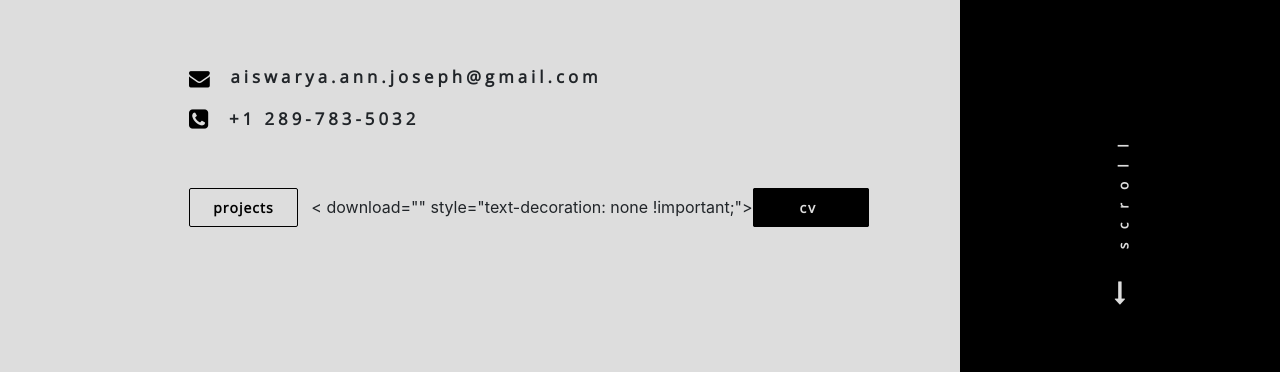
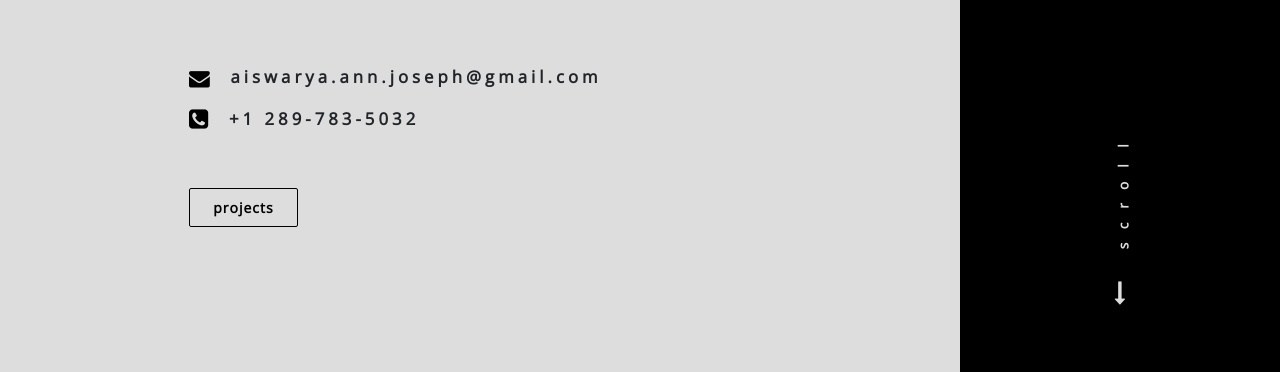
Before and after one commit to aiswarya1311/portfolio, a plain HTML site: page index.html in a window 1280 px wide. Shown: the part 428-800 px from the top of the page. Drawn offline with nearby package versions, Linux system fonts and the light colour scheme; a web font is replaced by a local one.

Commit message:
Update index.html

```diff
--- a/index.html
+++ b/index.html
@@ -51,10 +51,12 @@
                 <br>
                 <br>
                 <div class="btns"> <a href="#page4" style="text-decoration: none !important;"><span
-                            class="btnprojects">projects</span></a> &nbsp; < download=""
+                            class="btnprojects">projects</span></a> &nbsp;
+<!--                     < download=""
                         style="text-decoration: none !important;"><span
                             class="btncv">&nbsp;&nbsp;&nbsp;&nbsp;cv&nbsp;&nbsp;&nbsp;&nbsp;&nbsp;</span>
-                    </a> </div>
+                    </a>  -->
+                </div>
 
             </div>
 
```
